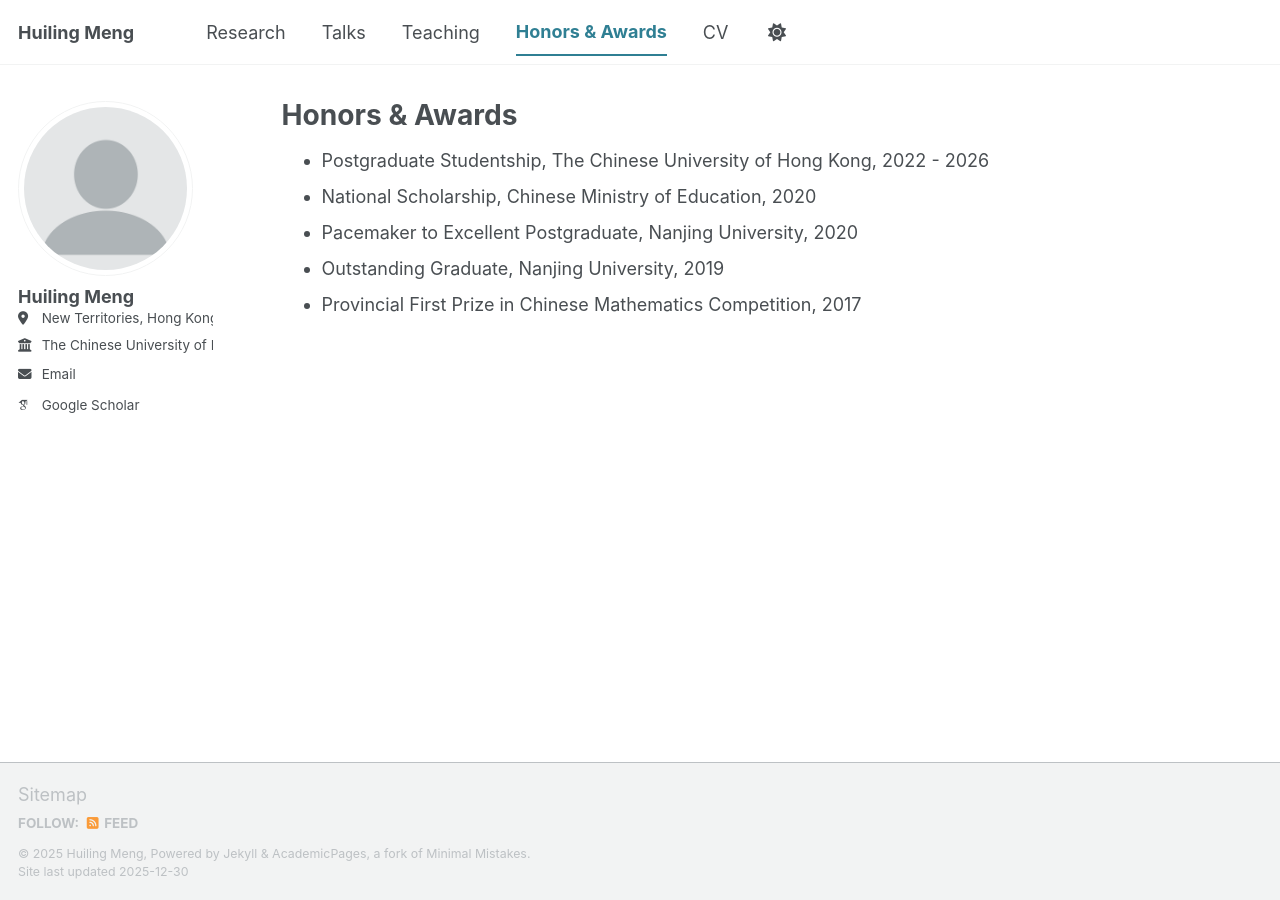
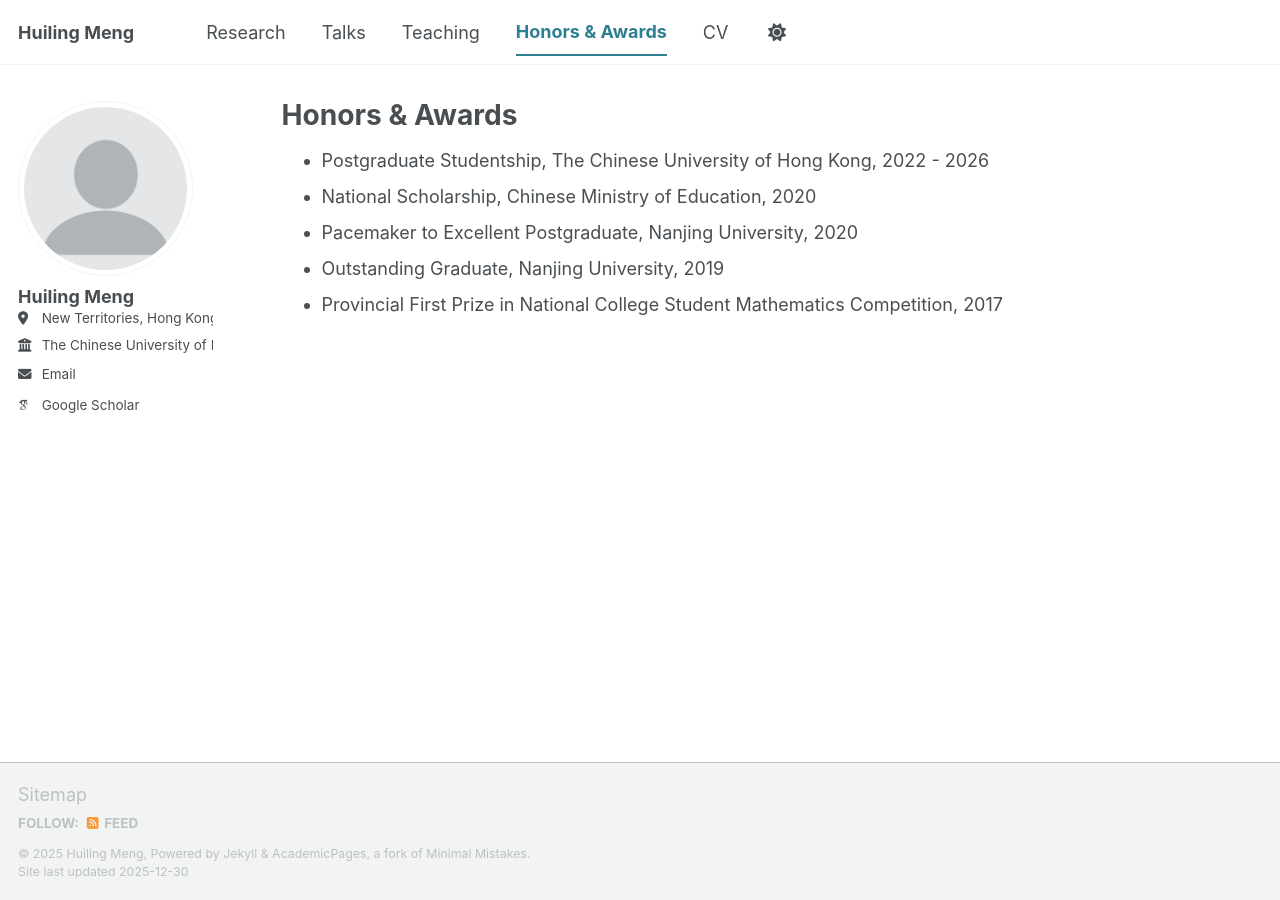
Before and after one commit to huilingmeng/huilingmeng.github.io, a Jekyll site: the page built from _pages/honors-awards.md, in a window 1280 px wide. Built offline with Jekyll 4.4.1, drawn with Linux system fonts in a browser that asks for light colours; some web fonts are replaced; a script bundle is joined from its source files by our own code; library files that are not in the unit come from our copies.

Commit message:
Update honors-awards.md

```diff
--- a/_pages/honors-awards.md
+++ b/_pages/honors-awards.md
@@ -9,4 +9,4 @@ author_profile: true
 - National Scholarship, Chinese Ministry of Education, 2020
 - Pacemaker to Excellent Postgraduate, Nanjing University, 2020
 - Outstanding Graduate, Nanjing University, 2019
-- Provincial First Prize in Chinese Mathematics Competition, 2017
+- Provincial First Prize in National College Student Mathematics Competition, 2017
```
